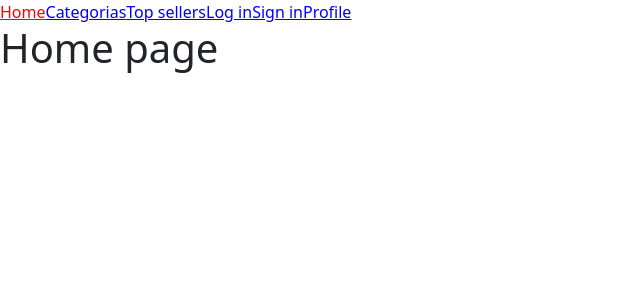
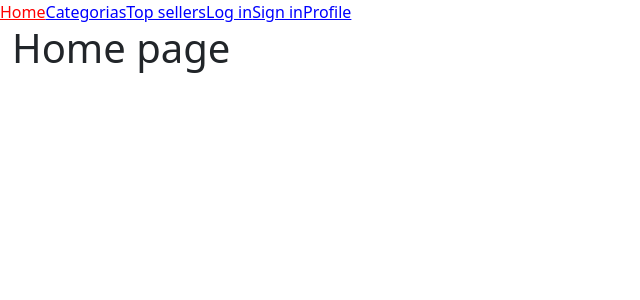
Before and after one commit to ManuelTello/ecommerce-frontend, a React (Create React App) app: page / in a window 1280 px wide. Shown: the top 300 px of the page, without its empty margins (0-640 px from the left). Built offline with nearby package versions, Linux system fonts and the light colour scheme.

Commit message:
Se encapsulo el componente Outlet de react-router-dom bajo un div container

```diff
--- a/src/components/Global.jsx
+++ b/src/components/Global.jsx
@@ -5,7 +5,9 @@ import NavBar from "./NavBar.jsx";
 const Global = ()=>{
     return <React.Fragment>
         <NavBar/>
-        <Outlet/>
+        <div className="container-fluid">
+            <Outlet/>
+        </div>
     </React.Fragment>
 };
 
```
